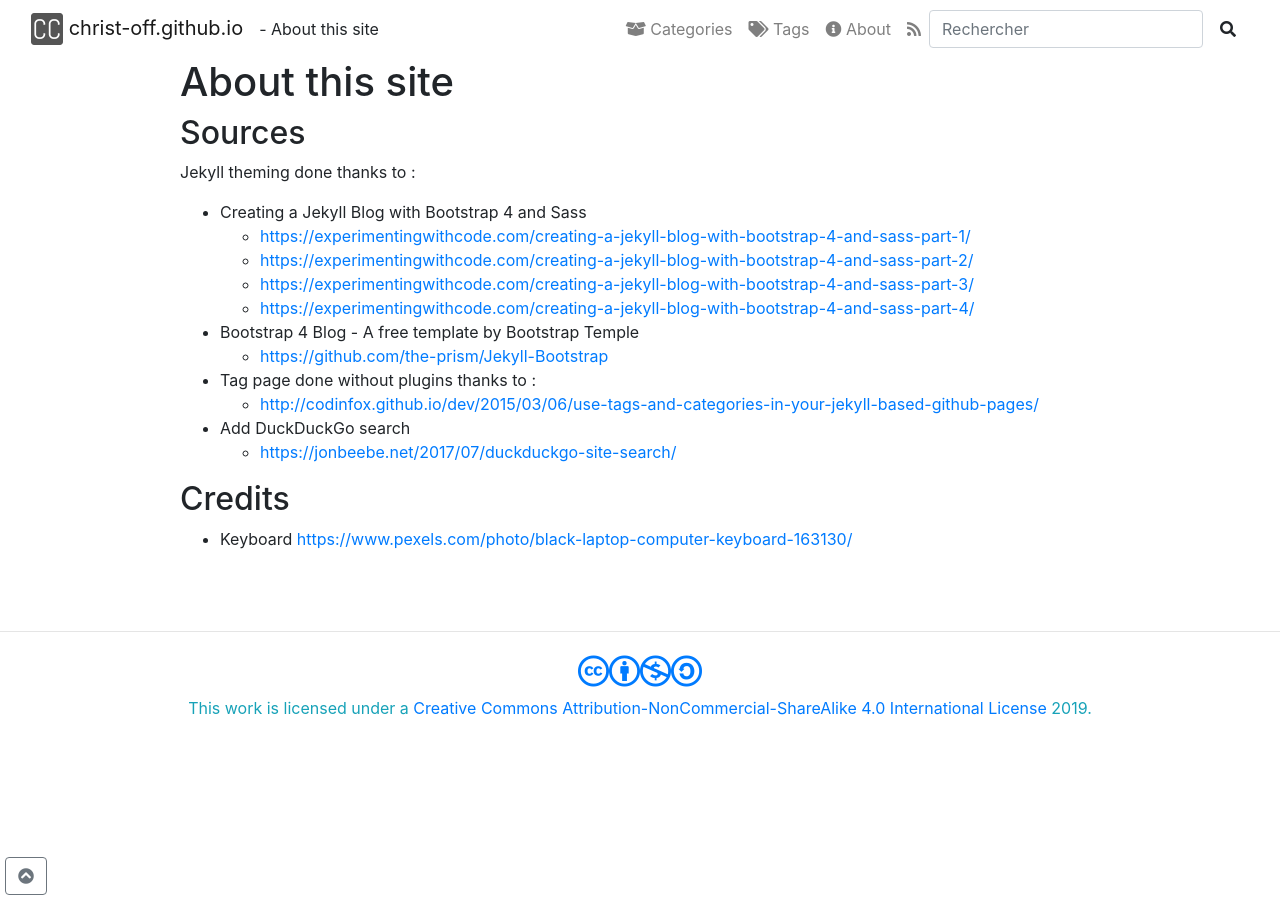
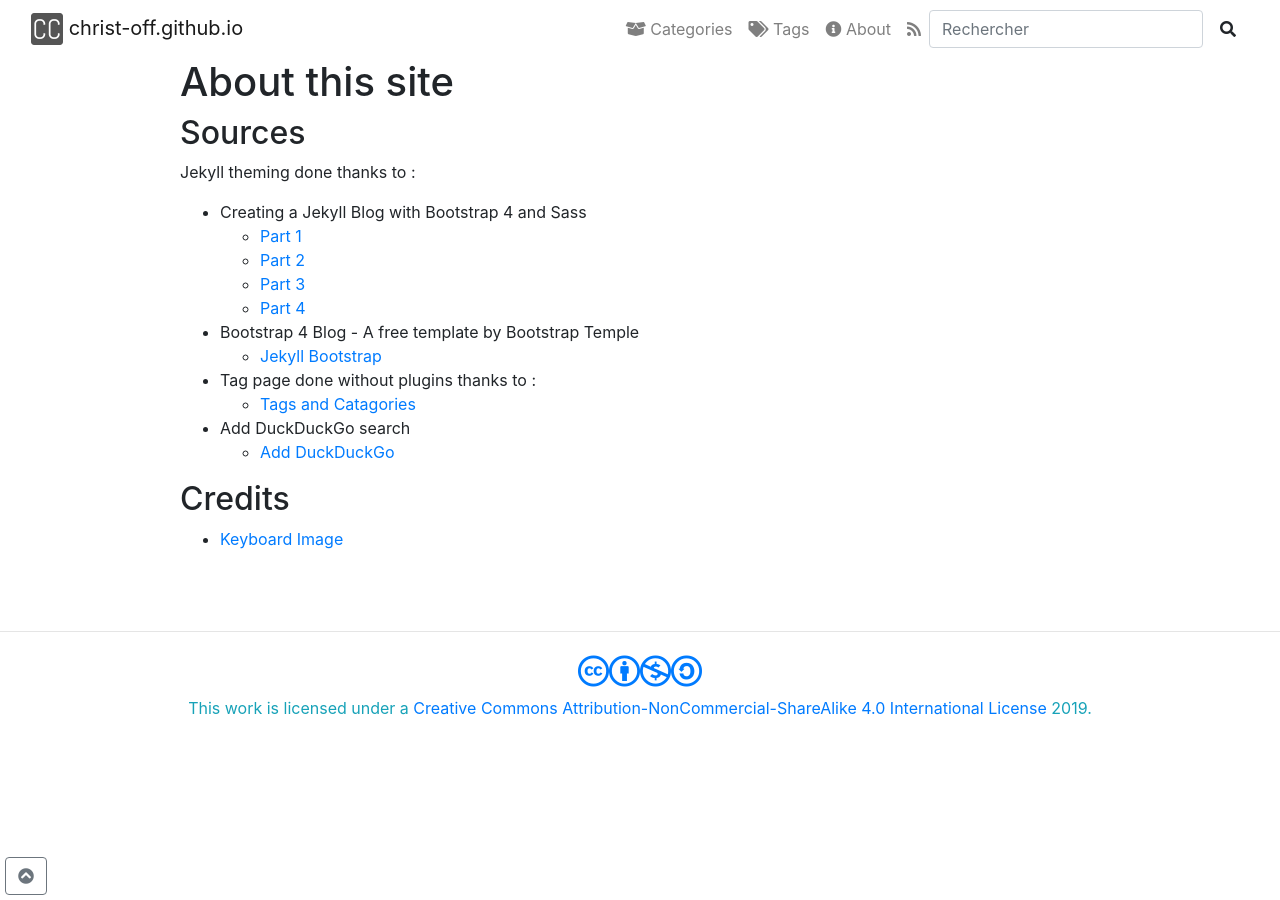
Before and after one commit to christ-off/christ-off.github.io, a Jekyll site: the page built from about.md, in a window 1280 px wide. Built offline with Jekyll 4.4.1, drawn with Linux system fonts in a browser that asks for light colours; our own code applies the rules of GitHub Pages for plain Markdown files; comment, search, counter and statistics services are not loaded.

Commit message:
FIX - Titles and About page

```diff
--- a/_includes/navbar.html
+++ b/_includes/navbar.html
@@ -5,7 +5,6 @@
                  class="d-inline-block align-top">
             {{ site.title }}
         </a>
-        {% if page.title %} - {{ page.title }} {% endif %}
         <button class="navbar-toggler" type="button" data-toggle="collapse" data-target="#navbarNavDropdown"
                 aria-controls="navbarNavDropdown" aria-expanded="false" aria-label="Toggle navigation">
             <span class="navbar-toggler-icon"></span>
--- a/_layouts/post.html
+++ b/_layouts/post.html
@@ -14,6 +14,8 @@
 
     <div class="row mb-2">
 
+
+        {% if page.title %}<div class="col-12 col-lg-8 mb-2" id="pagetitle"><h1>{{ page.title }}</h1></div>{% endif %}
         <div class="col-12 col-lg-8 mb-2" id="content">{{ content }}</div>
         <div class="col-12 col-lg-4">
 
--- a/about.md
+++ b/about.md
@@ -5,17 +5,17 @@
 Jekyll theming done thanks to :
 
 - Creating a Jekyll Blog with Bootstrap 4 and Sass
-  - <https://experimentingwithcode.com/creating-a-jekyll-blog-with-bootstrap-4-and-sass-part-1/>
-  - <https://experimentingwithcode.com/creating-a-jekyll-blog-with-bootstrap-4-and-sass-part-2/>
-  - <https://experimentingwithcode.com/creating-a-jekyll-blog-with-bootstrap-4-and-sass-part-3/>
-  - <https://experimentingwithcode.com/creating-a-jekyll-blog-with-bootstrap-4-and-sass-part-4/>
+  - [Part 1](https://experimentingwithcode.com/creating-a-jekyll-blog-with-bootstrap-4-and-sass-part-1/)
+  - [Part 2](https://experimentingwithcode.com/creating-a-jekyll-blog-with-bootstrap-4-and-sass-part-2/)
+  - [Part 3](https://experimentingwithcode.com/creating-a-jekyll-blog-with-bootstrap-4-and-sass-part-3/)
+  - [Part 4](https://experimentingwithcode.com/creating-a-jekyll-blog-with-bootstrap-4-and-sass-part-4/)
 - Bootstrap 4 Blog - A free template by Bootstrap Temple
-  - <https://github.com/the-prism/Jekyll-Bootstrap>
+  - [Jekyll Bootstrap](https://github.com/the-prism/Jekyll-Bootstrap)
 - Tag page done without plugins thanks to :
-  - <http://codinfox.github.io/dev/2015/03/06/use-tags-and-categories-in-your-jekyll-based-github-pages/>
+  - [Tags and Catagories](http://codinfox.github.io/dev/2015/03/06/use-tags-and-categories-in-your-jekyll-based-github-pages/)
 - Add DuckDuckGo search
-  - <https://jonbeebe.net/2017/07/duckduckgo-site-search/>
+  - [Add DuckDuckGo](https://jonbeebe.net/2017/07/duckduckgo-site-search/)
 
 ## Credits
 
-- Keyboard <https://www.pexels.com/photo/black-laptop-computer-keyboard-163130/>
+- [Keyboard Image](https://www.pexels.com/photo/black-laptop-computer-keyboard-163130/)
```
